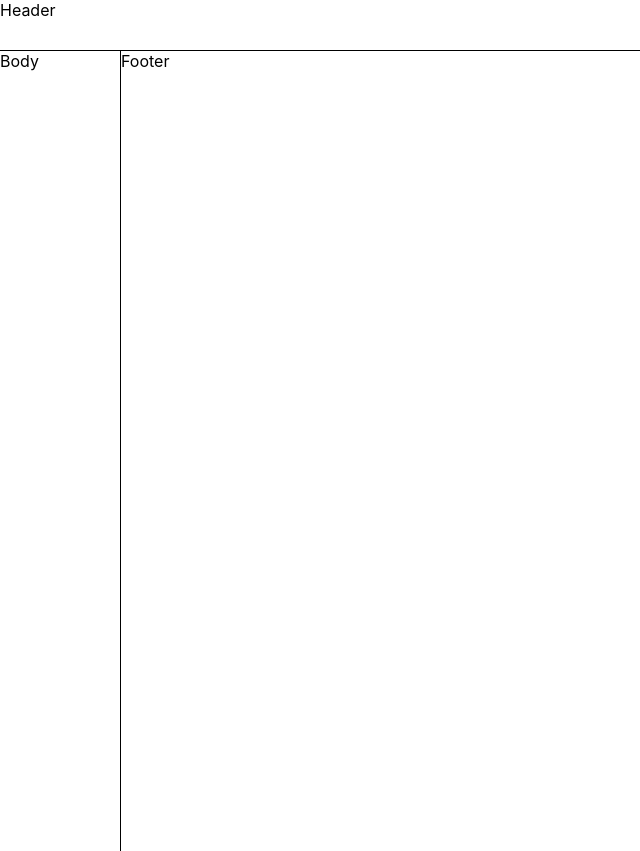
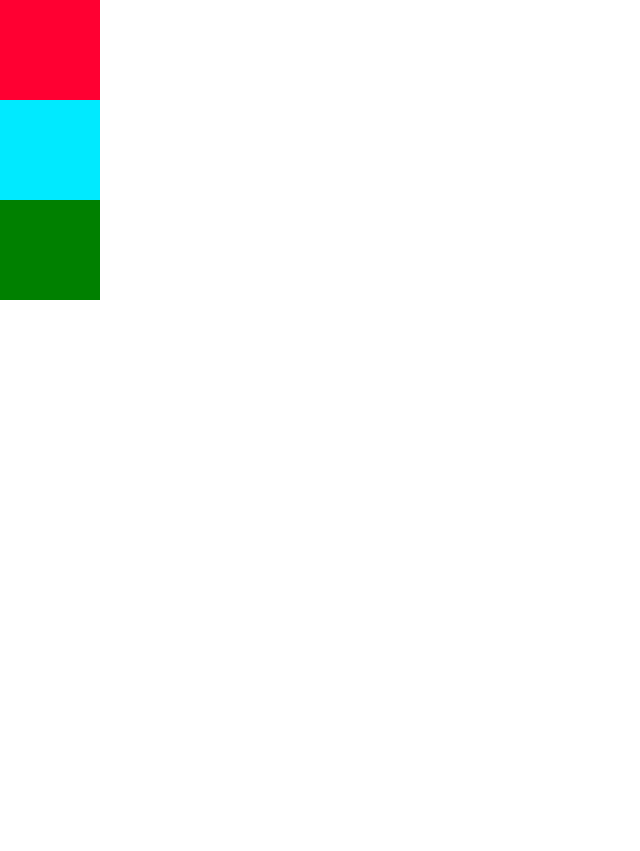
Before and after one commit to fftl/FFTL-03-RemakeBoard, a React (Create React App) app in the folder fftl-03-front/: page / in a window 1280 px wide. Shown: the whole page, without its empty margins (0-640 px from the left). After the commit the page ends 800 px from the top, so only its background shows below. Built offline with nearby package versions, Linux system fonts and the light colour scheme.

Commit message:
front : styled-components install

```diff
--- a/fftl-03-front/package.json
+++ b/fftl-03-front/package.json
@@ -9,6 +9,7 @@
     "react": "^17.0.2",
     "react-dom": "^17.0.2",
     "react-scripts": "4.0.3",
+    "styled-components": "^5.3.0",
     "web-vitals": "^1.0.1"
   },
   "scripts": {
--- a/fftl-03-front/src/App.js
+++ b/fftl-03-front/src/App.js
@@ -1,14 +1,29 @@
-import './App.css';
-import Body from './components/body';
-import Footer from './components/Footer';
-import Header from './components/header';
+import React from 'react';
+import styled from 'styled-components';
+
+const BaseBox = styled.div`
+    width: 100px;
+    height: 100px;
+`;
+
+const RedBox = styled(BaseBox)`
+    background-color: #ff0032;
+`;
+
+const BlueBox = styled(BaseBox)`
+    background-color: #00eaff;
+`;
+
+const GreenBox = styled(BaseBox)`
+    background-color: green;
+`;
 
 function App() {
     return (
         <div>
-            <Header />
-            <Body />
-            <Footer />
+            <RedBox />
+            <BlueBox />
+            <GreenBox />
         </div>
     );
 }
```
Also changed, not shown: 1 other file (tests, documents, lock files or other folders).
